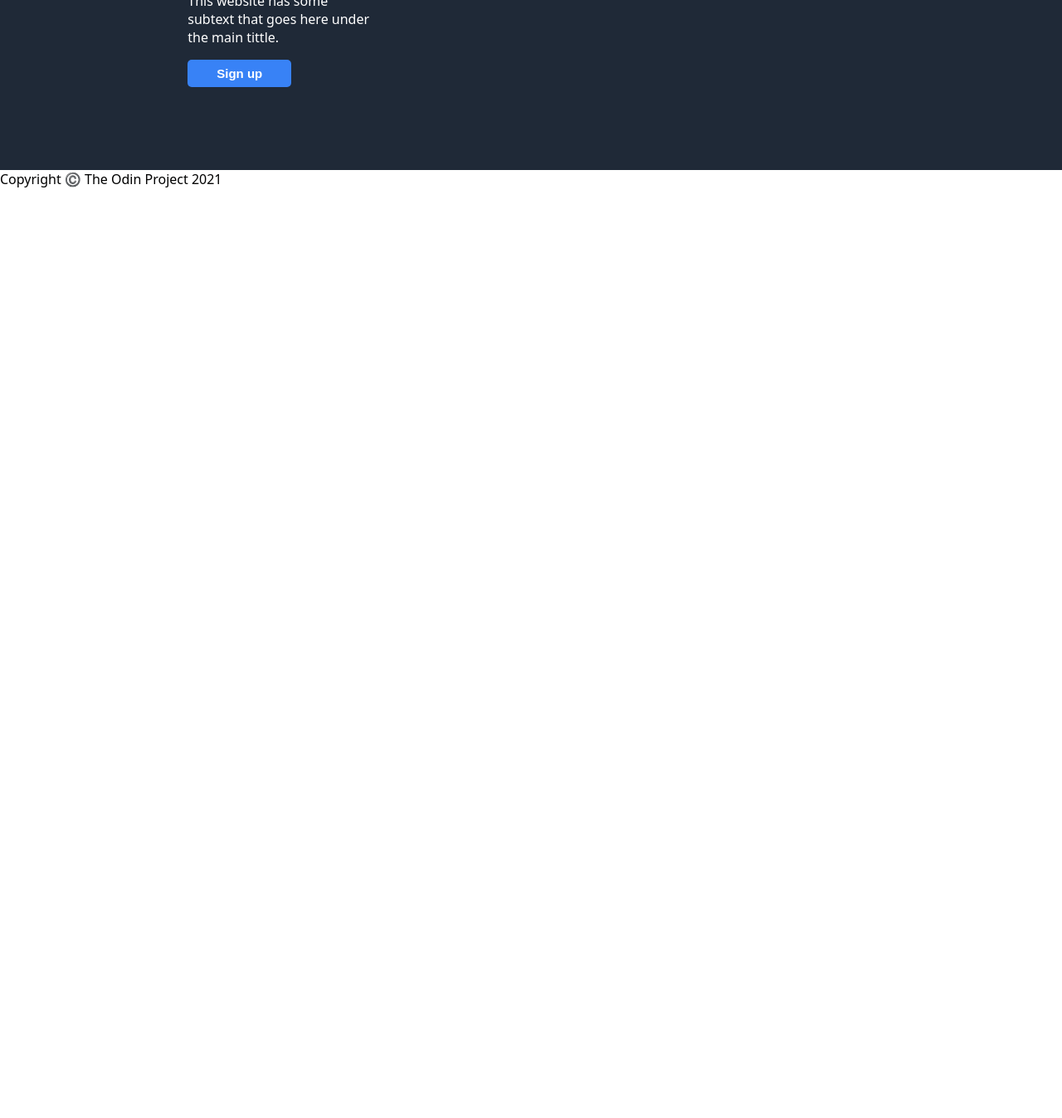
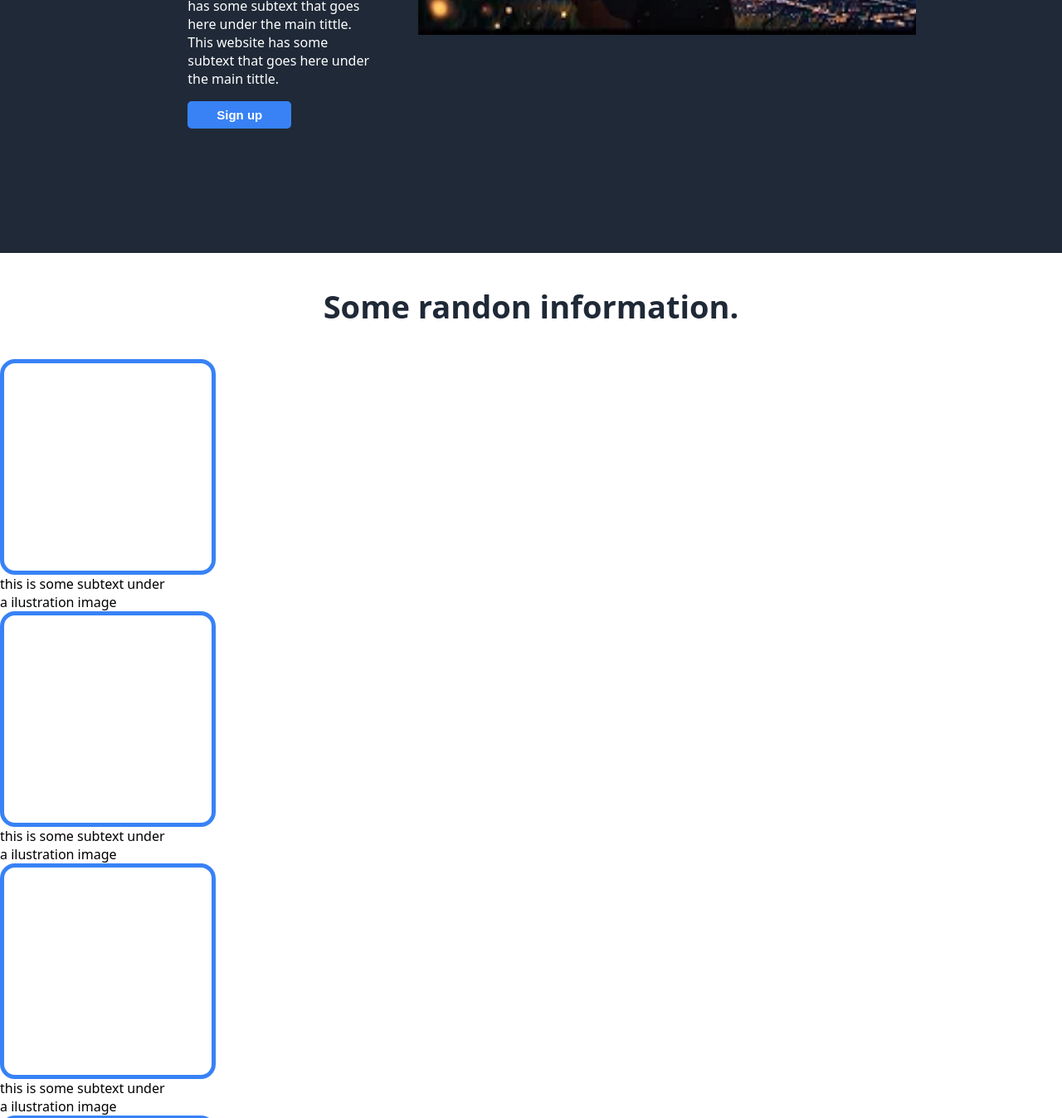
Before and after one commit to Elwis-hub/Landing-Page-Project, a plain HTML site: page index.html in a window 1280 px wide. Shown: the part 641-1989 px from the top of the page at 83% size. Before the commit the page ends 868 px from the top, so only its background shows below. Drawn offline with Linux system fonts and the light colour scheme.

Commit message:
add information

```diff
--- a/index.html
+++ b/index.html
@@ -21,14 +21,36 @@
           <p>This website has some subtext that goes here under the main tittle. This website has some subtext that goes here under the main tittle. This website has some subtext that goes here under the main tittle.</p>
           <button>Sign up</button>
         </div>
-         <div class="container2">
+         <div>
           <img src="Image.webp" alt="image">
          </div>
       </div>
+
+      <div class="information">
+        Some randon information.
+      </div>
+
+      <div class="containerB">
+        <div class="itens">
+          <div class="box"></div>
+          <div class="text">this is some subtext under a ilustration image</div>
+        </div>
+        <div class="itens">
+          <div class="box"></div>
+          <div class="text">this is some subtext under a ilustration image</div>
+        </div>
+        <div class="itens">
+          <div class="box"></div>
+          <div class="text">this is some subtext under a ilustration image</div>
+        </div>
+        <div class="itens">
+          <div class="box"></div>
+          <div class="text">this is some subtext under a ilustration image</div>
+        </div>
+      </div>
+
       <div class="footer">
         Copyright ©️ The Odin Project 2021
       </div>
-
-
 </body>
 </html>
--- a/style.css
+++ b/style.css
@@ -42,12 +42,52 @@ padding: 0;
 }
 .container1 {
     background-color: hsl(215, 28%, 17%);
+    padding: 50px;
 
 }
 
 #TWA {
     font-size: 48px;
     font-weight: 900;
+
+}
+
+.information {
+    display: flex;
+    justify-content: center;
+    font-size: 38px;
+    color:#1f2937;
+    font-weight: 900;
+    padding: 38px;
+
+}
+
+.contaiberB {
+    display: flex;
+    justify-content: center;
+
+
+
+}
+
+.box {
+    border: solid #3882f6 5px;
+    height: 250px;
+    width: 250px;
+    border-radius: 18px;
+}
+
+.itens {
+  max-width: 200px;
+}
+
+.footer {
+    display: flex;
+    justify-content: center;
+    align-items: center;
+    background-color: hsl(215, 28%, 17%);
+    padding: 18px;
+    color: white;
 }
 
 a {
```
